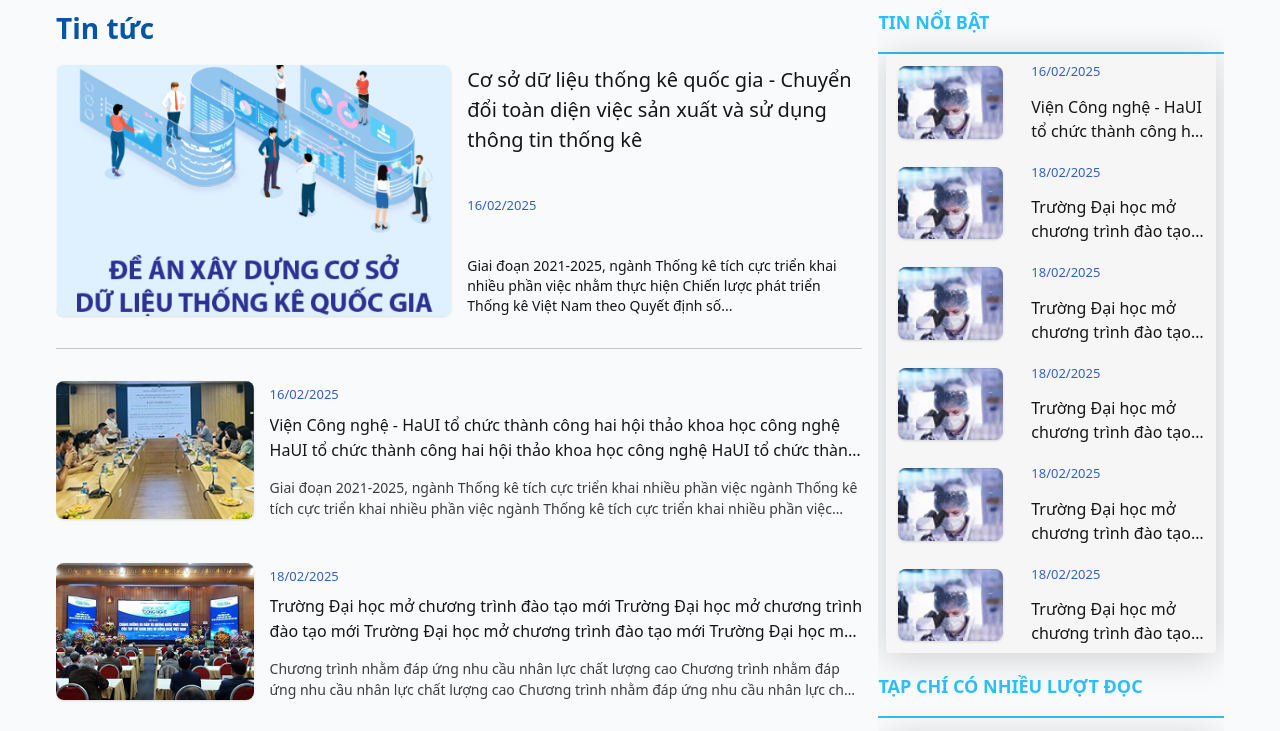
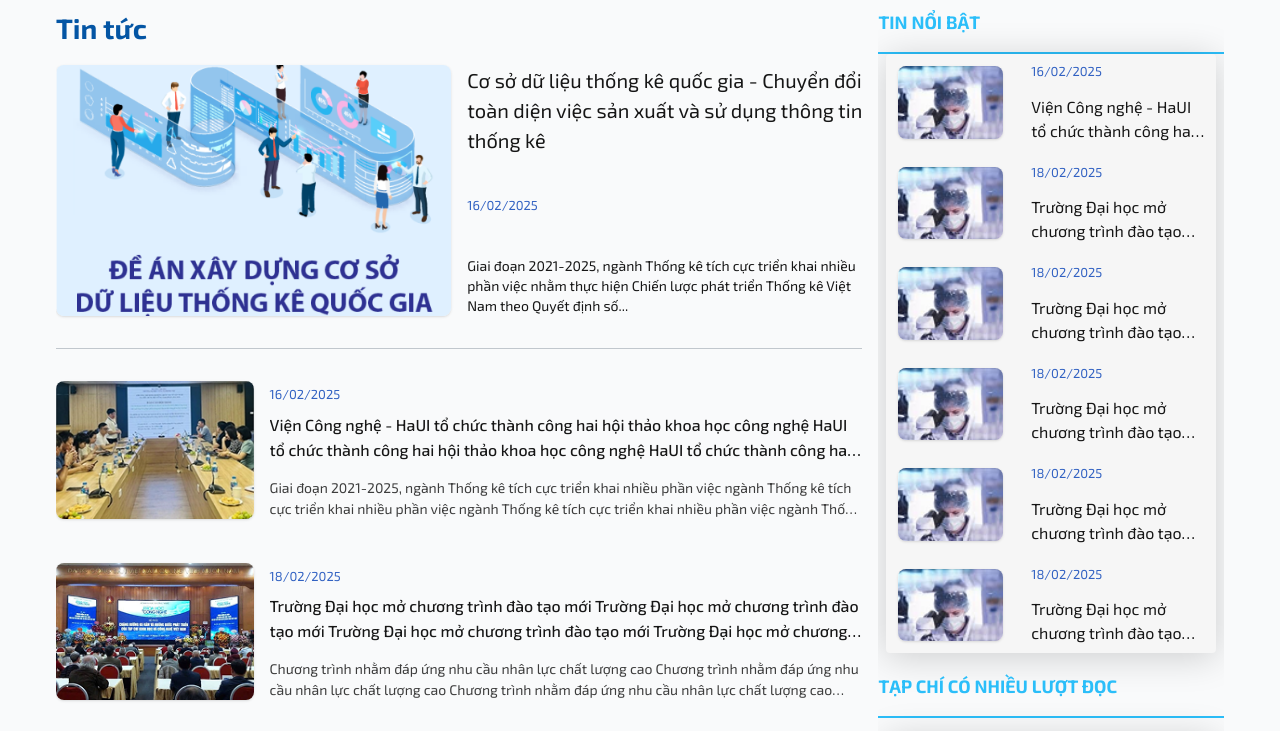
Before and after one commit to k391-X/html_css, a website built with Vite: page index.html in a window 1280 px wide. Shown: the part 95-826 px from the top of the page. Built offline with nearby package versions, Linux system fonts and the light colour scheme.

Commit message:
update font chữ đúng

```diff
--- a/package.json
+++ b/package.json
@@ -19,6 +19,7 @@
     "vite": "npm:rolldown-vite@7.1.12"
   },
   "dependencies": {
+    "@fontsource/exo-2": "^5.2.8",
     "@tailwindcss/cli": "^4.1.14",
     "@tailwindcss/vite": "^4.1.14"
   }
--- a/src/main.js
+++ b/src/main.js
@@ -1,5 +1,8 @@
 import "./style.css";
 import "./custom.css";
+import "@fontsource/exo-2"; // mặc định weight 400
+import "@fontsource/exo-2/500.css"; // nếu cần weight 500
+import "@fontsource/exo-2/700.css"; // nếu cần weight 700
 import Layout from "./layout/Layout.js";
 import NewsList from "./pages/NewsList/index.js";
 import NewsDetail from "./pages/NewsDetail.js";
--- a/src/style.css
+++ b/src/style.css
@@ -1,7 +1,11 @@
 @import "tailwindcss";
+@import "@fontsource/exo-2/400.css"; /* regular */
+@import "@fontsource/exo-2/500.css"; /* medium */
+@import "@fontsource/exo-2/600.css"; /* semibold */
+@import "@fontsource/exo-2/700.css"; /* bold */
 
 :root {
-  font-family: system-ui, Avenir, Helvetica, Arial, sans-serif;
+  font-family: "Exo 2", system-ui, Avenir, Helvetica, Arial, sans-serif;
   line-height: 1.5;
   font-weight: 400;
 
@@ -24,7 +28,8 @@ a:hover {
   color: #535bf2;
 }
 
-html, body {
+html,
+body {
   width: 100%;
   height: 100vh;
   margin: 0;
```
Also changed, not shown: 1 other file.
